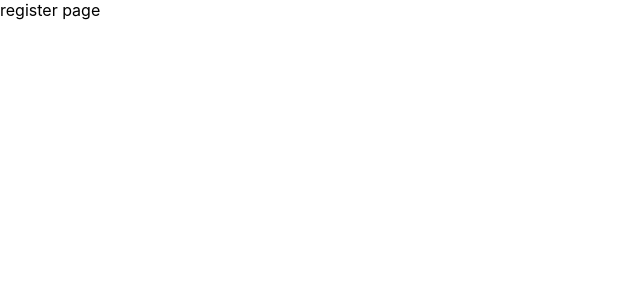
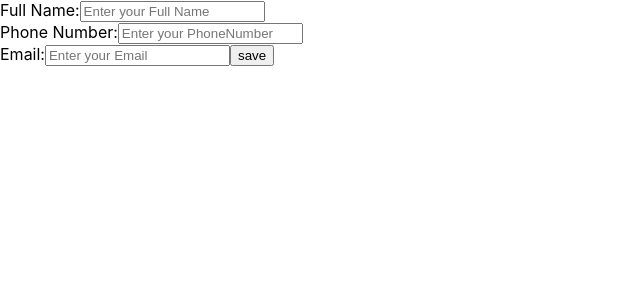
Before and after one commit to LikithaDavala/React, a React (Create React App) app in the folder react_concept/: page /Register in a window 1280 px wide. Shown: the top 300 px of the page, without its empty margins (0-640 px from the left). Built offline with nearby package versions, Linux system fonts and the light colour scheme.

Commit message:
Register Page

```diff
--- a/react_concept/src/Pages/Register.jsx
+++ b/react_concept/src/Pages/Register.jsx
@@ -1,7 +1,50 @@
-function Register(){
-  return(
+import { useState } from "react";
 
-    <div>register page </div>
+function Register() {
+  const [name, inputName] = useState("");
+  const [phoneNumber, inputPhoneNumber] = useState("");
+  const [email, inputEmail] = useState("");
+
+  function submit(event) {
+    event.preventDefault();
+    console.log(name);
+    console.log(phoneNumber);
+    console.log(email);
+  }
+
+
+
+
+  return (
+
+    <div>
+      <label>Full Name:</label>
+      <input
+        value={name}
+        type="text"
+        placeholder="Enter your Full Name"
+        onChange={(e) => inputName(e.target.value)}
+      />
+      <br />
+      <label>Phone Number:</label>
+      <input
+        value={phoneNumber}
+        type="number"
+        placeholder="Enter your PhoneNumber"
+        onChange={(e) => inputPhoneNumber(e.target.value)}
+      />
+      <br />
+      <label>Email:</label>
+      <input
+        value={email}
+        type="email"
+        placeholder="Enter your Email"
+        onChange={(e) => inputEmail(e.target.value)}
+      />
+
+
+      <button onClick={submit}>save</button>
+    </div>
   )
 
 };
```
